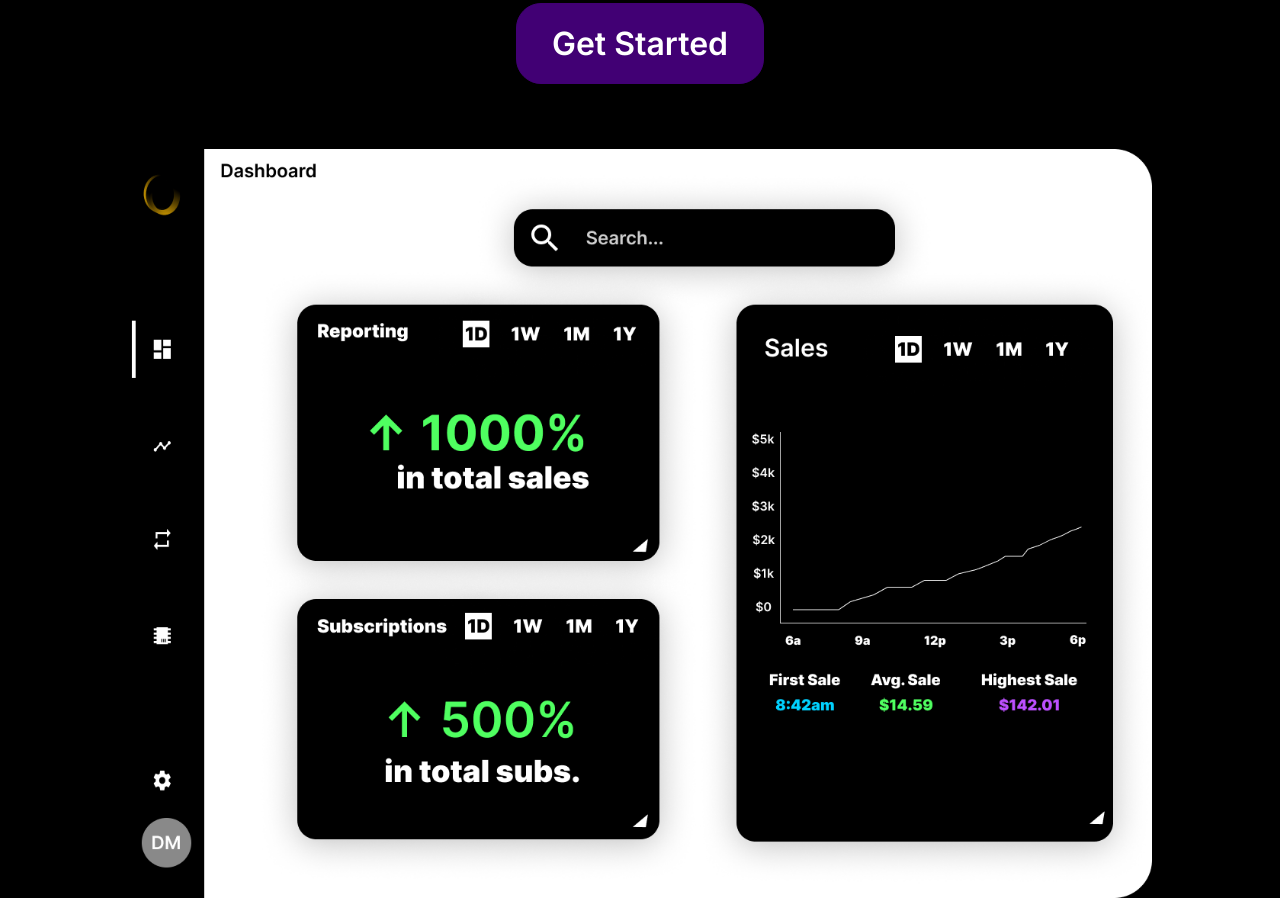
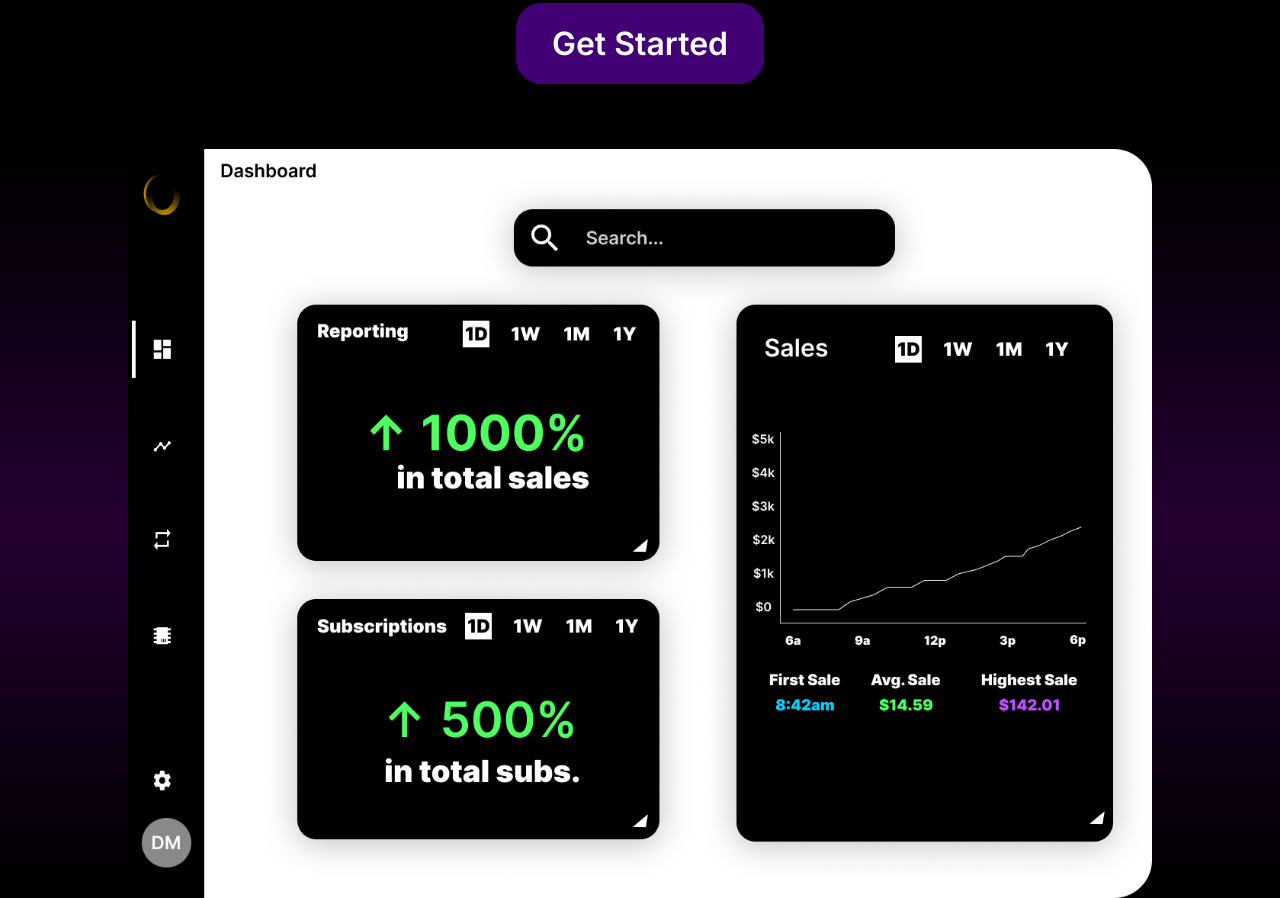
Before and after one commit to ZuesSSSSS/Zinzo, an Astro site: page / in a window 1280 px wide. Shown: the part 486-1384 px from the top of the page. Built offline with nearby package versions, Linux system fonts and the light colour scheme; Astro itself is replaced by a stand-in of ours.

Commit message:
Add linear gradient

```diff
--- a/src/components/DashboardScreen.astro
+++ b/src/components/DashboardScreen.astro
@@ -13,6 +13,7 @@
         display: flex;
         justify-content: center;
         align-items: center;
-        margin: 15px;
+        margin-top: 15px;
+		background: linear-gradient(black, rgba(120, 0 , 163, .3), black);
     }
 </style>
```
